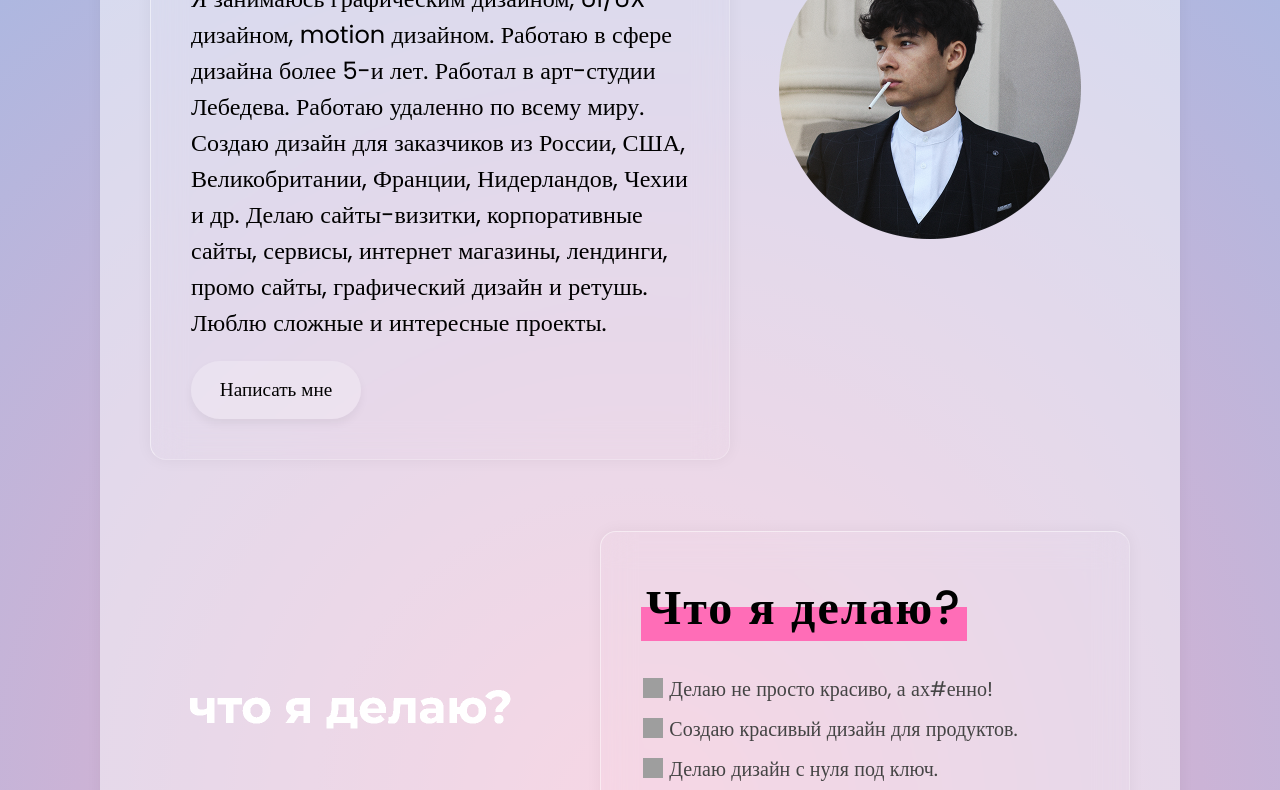
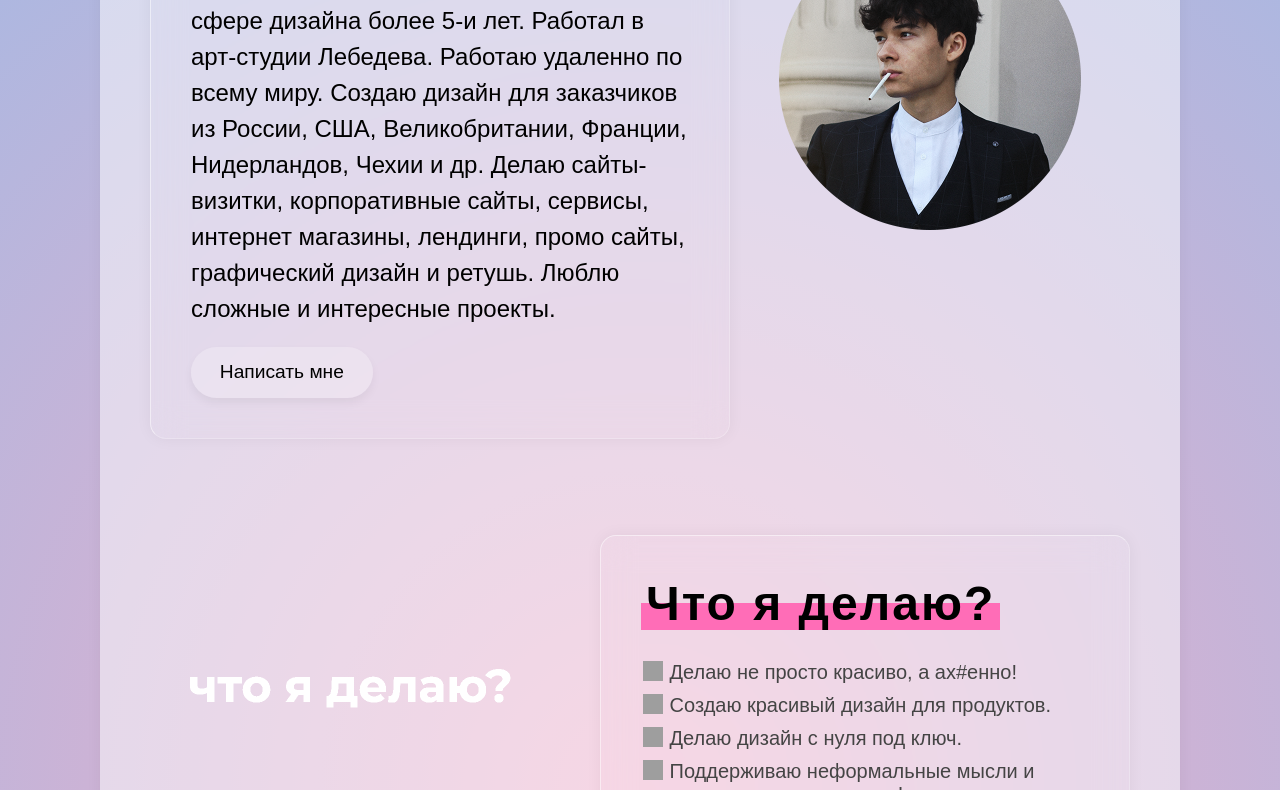
Before and after one commit to OwerFL/owerfldz.github.io, a plain HTML site: page index.html in a window 1280 px wide. Shown: the part 486-1276 px from the top of the page. Drawn offline with nearby package versions, Linux system fonts and the light colour scheme; no server answers; grey boxes are pictures that could not be loaded.

Commit message:
Add files via upload

```diff
--- a/assets/css/style.css
+++ b/assets/css/style.css
@@ -5,7 +5,7 @@
 }
 
 * {
-  font-family: "Poppins";
+  font-family: "Arial";
   margin: 0;
   padding: 0;
   box-sizing: border-box;
```
